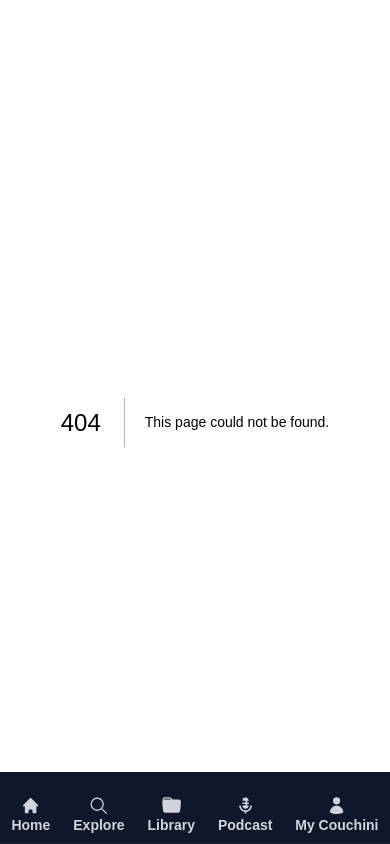
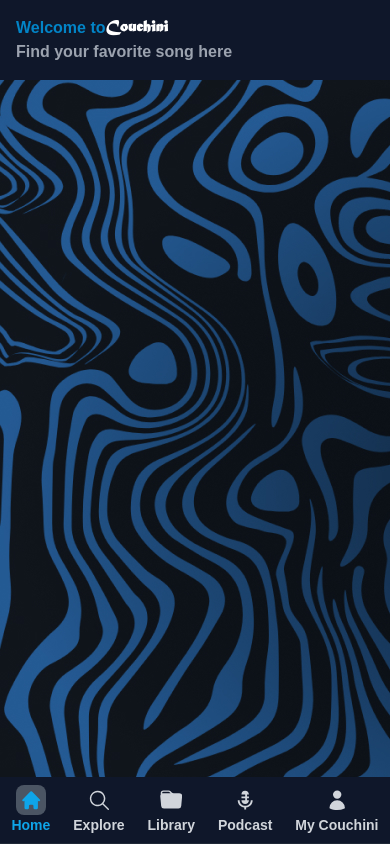
Before and after one commit to couchini/couchini-frontend, a Next.js app: page /home in a window 390 px wide. Before the commit this address had no page. Built offline with nearby package versions, Linux system fonts and the light colour scheme.

Commit message:
edit left navbar : responsive

```diff
--- a/app/components/landing.css
+++ /dev/null
@@ -1,4 +0,0 @@
-.bg-image-header{
-    background-image: url("../../static//images/App\ Background.jpg");
-    background-position: center;
-}
--- /dev/null
+++ b/app/components/layout.jsx
@@ -0,0 +1,14 @@
+import LeftSideBar from "./leftSideBar"
+
+export default function CustomLayout({ children ,current}) {
+    return (
+        <div className="md:grid flex flex-col flex-col-reverse grid-cols-12">
+            <div className="col-span-2 md:static fixed bottom-0 left-0 right-0">
+                <LeftSideBar current={current} />
+            </div>
+            <div className="col-span-10">
+                {children}
+            </div>
+        </div>
+    )
+}
--- a/app/components/leftSideBar.jsx
+++ b/app/components/leftSideBar.jsx
@@ -1,4 +1,3 @@
-"use client"
 import { HiHome } from "react-icons/hi";
 import { GoSearch } from "react-icons/go";
 import { BsFillFolderFill } from "react-icons/bs";
@@ -7,52 +6,55 @@ import { HiUser } from "react-icons/hi2";
 import Logo from '../../static/images/Couchini Logo.png';
 import Image from "next/image";
 
-import { useSelector } from "react-redux"
-import { usePathname } from "next/navigation";
 
-export default function LeftSideBar() {
-    const show = useSelector((state) => state.left_side_bar.show);
-    const pathName = usePathname();
-    console.log(pathName)
+export default function LeftSideBar({ current }) {
     return (
-        <>
-            {
-                show && <div className="bg-slate-900 md:h-screen sm:w-full grid grid-cols-1">
+        <div className="bg-slate-900 md:h-screen sm:w-full grid grid-cols-1">
             <div className="flex md:grid grid-col-1 md:justify-normal justify-around md:self-start md:py-4 border-b border-gray-800 col-span-1">
-                        <div className="md:grid flex flex-col grid-cols-6 mb-2 md:my-2 md:self-start">
-                            <div className="col-span-1 w-2 h-6 rounded-r"></div>
-                            <div className="col-span-1 flex justify-center">
-                                <HiHome className="text-gray-300" size={"1.2rem"} />
+                <div className="md:grid flex flex-col grid-cols-6 my-2 items-center">
+                    <div className={`col-span-1 w-2 h-6 rounded-r hidden md:block ${current === "home" && "bg-sky-500"}`}></div>
+                    <div className={`col-span-1 flex justify-center p-1 md:bg-inherit rounded-lg ${current === "home" && "bg-gray-600"}`}>
+                        <HiHome
+                            className={current === "home" ? "text-sky-500" : "text-gray-300"}
+                            size={"1.4rem"} />
                     </div>
-                            <p className="text-gray-300 font-semibold col-span-4 text-sm">Home</p>
+                    <p className={`text-gray-300 font-semibold col-span-4 text-sm ${current === "home" && "text-sky-500"}`}>Home</p>
                 </div>
-                        <div className="md:grid flex flex-col grid-cols-6 mb-2 md:my-2">
-                            <div className="col-span-1 w-2 h-6 rounded-r"></div>
-                            <div className="col-span-1 flex justify-center">
-                                <GoSearch className="text-gray-300 col-span-1" size={"1.2rem"} />
+                <div className="md:grid flex flex-col grid-cols-6 my-2 items-center">
+                    <div className={`col-span-1 w-2 h-6 rounded-r hidden md:block ${current === "explore" && "bg-sky-500"}`}></div>
+                    <div className={`col-span-1 flex justify-center p-1 md:bg-inherit rounded-lg ${current === "explore" && "bg-gray-600"}`}>
+                        <GoSearch
+                            className={current === "explore" ? "text-sky-500" : "text-gray-300"}
+                            size={"1.4rem"} />
                     </div>
-                            <p className="text-gray-300 font-semibold col-span-4 text-sm">Explore</p>
+                    <p className={`text-gray-300 font-semibold col-span-4 text-sm ${current === "explore" && "text-sky-500"}`}>Explore</p>
                 </div>
-                        <div className="md:grid flex flex-col grid-cols-6 mb-2 md:my-2">
-                            <div className="col-span-1 w-2 h-6 rounded-r"></div>
-                            <div className="col-span-1 flex justify-center">
-                                <BsFillFolderFill className="text-gray-300 col-span-1" size={"1.2rem"} />
+                <div className="md:grid flex flex-col grid-cols-6 my-2 items-center">
+                    <div className={`col-span-1 w-2 h-6 rounded-r hidden md:block ${current === "library" && "bg-sky-500"}`}></div>
+                    <div className={`col-span-1 flex justify-center p-1 md:bg-inherit rounded-lg ${current === "library" && "bg-gray-600"}`}>
+                        <BsFillFolderFill
+                            className={current === "library" ? "text-sky-500" : "text-gray-300"}
+                            size={"1.4rem"} />
                     </div>
-                            <p className="text-gray-300 font-semibold col-span-4 text-sm">Library</p>
+                    <p className={`text-gray-300 font-semibold col-span-4 text-sm ${current === "library" && "text-sky-500"}`}>Library</p>
                 </div>
-                        <div className="md:grid flex flex-col grid-cols-6 mb-2 md:my-2">
-                            <div className="col-span-1 w-2 h-6 rounded-r"></div>
-                            <div className="col-span-1 flex justify-center">
-                                <BiSolidMicrophoneAlt className="text-gray-300 col-span-1" size={"1.2rem"} />
+                <div className="md:grid flex flex-col grid-cols-6 my-2 items-center">
+                    <div className={`col-span-1 w-2 h-6 rounded-r hidden md:block ${current === "podcast" && "bg-sky-500"}`}></div>
+                    <div className={`col-span-1 flex justify-center p-1 md:bg-inherit rounded-lg ${current === "podcast" && "bg-gray-600"}`}>
+                        <BiSolidMicrophoneAlt
+                            className={current === "podcast" ? "text-sky-500" : "text-gray-300"}
+                            size={"1.4rem"} />
                     </div>
-                            <p className="text-gray-300 font-semibold col-span-4 text-sm">Podcast</p>
+                    <p className={`text-gray-300 font-semibold col-span-4 text-sm ${current === "podcast" && "text-sky-500"}`}>Podcast</p>
                 </div>
-                        <div className="md:grid flex flex-col grid-cols-6 mb-2 md:my-2">
-                            <div className="col-span-1 w-2 h-6 rounded-r"></div>
-                            <div className="col-span-1 flex justify-center">
-                                <HiUser className="text-gray-300 col-span-1" size={"1.2rem"} />
+                <div className="md:grid flex flex-col grid-cols-6 my-2 items-center">
+                    <div className={`col-span-1 w-2 h-6 rounded-r hidden md:block ${current === "couchini" && "bg-sky-500"}`}></div>
+                    <div className={`col-span-1 flex justify-center p-1 md:bg-inherit rounded-lg ${current === "couchini" && "bg-gray-600"}`}>
+                        <HiUser
+                            className={current === "couchini" ? "text-sky-500" : "text-gray-300"}
+                            size={"1.4rem"} />
                     </div>
-                            <p className="text-gray-300 font-semibold col-span-4 text-sm">My Couchini</p>
+                    <p className={`text-gray-300 font-semibold col-span-4 text-sm ${current === "couchini" && "text-sky-500"}`}>My Couchini</p>
                 </div>
             </div>
             <div className="my-12 col-span-1 self-end hidden lg:block">
@@ -66,7 +68,5 @@ export default function LeftSideBar() {
                 <p className="text-sky-500 font-matura text-center text-lg">Couchini</p>
             </div>
         </div>
-            }
-        </>
     )
 };
--- a/app/global.css
+++ b/app/global.css
@@ -25,7 +25,7 @@
     left: 0;
     right: 0;
     bottom: 0;
-    z-index: -100 !important;
+    z-index: -1000 !important;
 }
 
 .bg-input {
--- /dev/null
+++ b/app/home/layout.jsx
@@ -0,0 +1,9 @@
+import CustomLayout from "../components/layout";
+
+export default function HomeLayout ({children}) {
+    return (
+        <CustomLayout current={"home"}>
+            {children}
+        </CustomLayout>
+    )
+};
--- /dev/null
+++ b/app/home/page.jsx
@@ -0,0 +1,15 @@
+
+const Page = () => {
+    return (
+        <div className="">
+            <div className="bg-image"></div>
+            <div className="text-white text-md  p-4 items-center font-semibold bg-slate-900 md:bg-inherit">
+                <div className="flex">
+                    <p className="text-sky-600 md:text-3xl">Welcome to </p>
+                    <p className="font-matura md:text-3xl">Couchini</p>
+                </div>
+                <p className="text-gray-400">Find your favorite song here</p>
+            </div>
+        </div>
+    )
+}; export default Page;
--- a/app/layout.jsx
+++ b/app/layout.jsx
@@ -11,14 +11,7 @@ export default function Layout({ children }) {
         <html>
             <body>
                 <StoreProvider>
-                    <div className="md:grid flex flex-col flex-col-reverse grid-cols-12">
-                        <div className="col-span-2 md:static fixed bottom-0 left-0 right-0">
-                            <LeftSideBar />
-                        </div>
-                        <div className="col-span-10">
-                            {children}
-                        </div>
-                    </div>
+                    {children}
                 </StoreProvider>
             </body>
         </html>
--- a/app/login/page.jsx
+++ b/app/login/page.jsx
@@ -9,14 +9,10 @@ import { TbUserFilled } from "react-icons/tb";
 import GoogleIcon from "../../static/icons/google.svg";
 import Link from "next/link";
 import { Fade } from "react-awesome-reveal";
-import { useDispatch } from "react-redux";
-import { changeLeftSideBar } from "../../src/reducers/leftSideBar";
 
 export default function Page() {
 
     const [showPassword, setShowPassword] = useState(false);
-    const dispacth = useDispatch();
-    dispacth(changeLeftSideBar({ show: false }));
 
     return (
         <div className="bg-image text-white flex items-start justify-center p-12">
--- a/app/sign-up/page.jsx
+++ b/app/sign-up/page.jsx
@@ -13,8 +13,6 @@ import 'react-phone-number-input/style.css'
 import flags from 'react-phone-number-input/flags'
 import PhoneInput from 'react-phone-number-input';
 import { Fade } from "react-awesome-reveal";
-import { useDispatch } from "react-redux";
-import { changeLeftSideBar } from "../../src/reducers/leftSideBar";
 
 
 
@@ -22,8 +20,6 @@ export default function Page() {
 
     const [showPassword, setShowPassword] = useState(false);
     const [phone, setPhone] = useState();
-    const dispacth = useDispatch();
-    dispacth(changeLeftSideBar({ show: false }));
 
     return (
         <div className="bg-image">
--- a/src/reducers/leftSideBar.jsx
+++ /dev/null
@@ -1,15 +0,0 @@
-import { createSlice } from "@reduxjs/toolkit";
-
-const leftSideBarSlice = createSlice({
-    name : "left_side_bar",
-    initialState : {
-        show : true ,
-    },
-    reducers : {
-        changeLeftSideBar : (state,actions) => {
-            state.show = actions.payload.show ;
-        }
-    }
-});export default leftSideBarSlice.reducer; export const {
-    changeLeftSideBar,
-} = leftSideBarSlice.actions;
--- a/src/store.jsx
+++ b/src/store.jsx
@@ -1,6 +1,4 @@
 import { configureStore } from "@reduxjs/toolkit";
-import LeftSideBarSlice from "./reducers/leftSideBar";
 
 const Store = configureStore({reducer: {
-    left_side_bar : LeftSideBarSlice,
 }});export default Store;
```
Also changed, not shown: 1 other file (tests, documents, lock files or other folders). Lines whose indentation alone changed are shown as unchanged.
